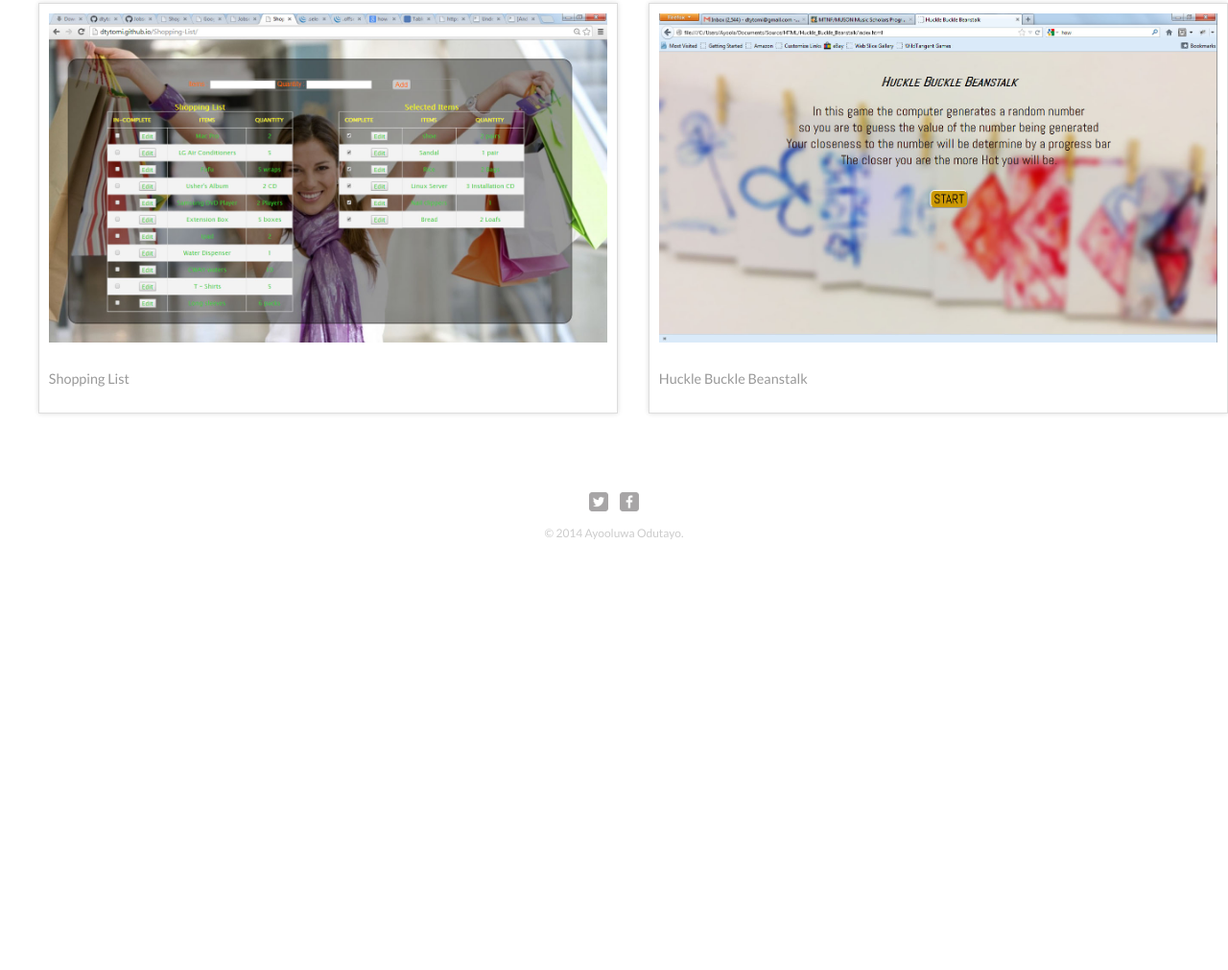
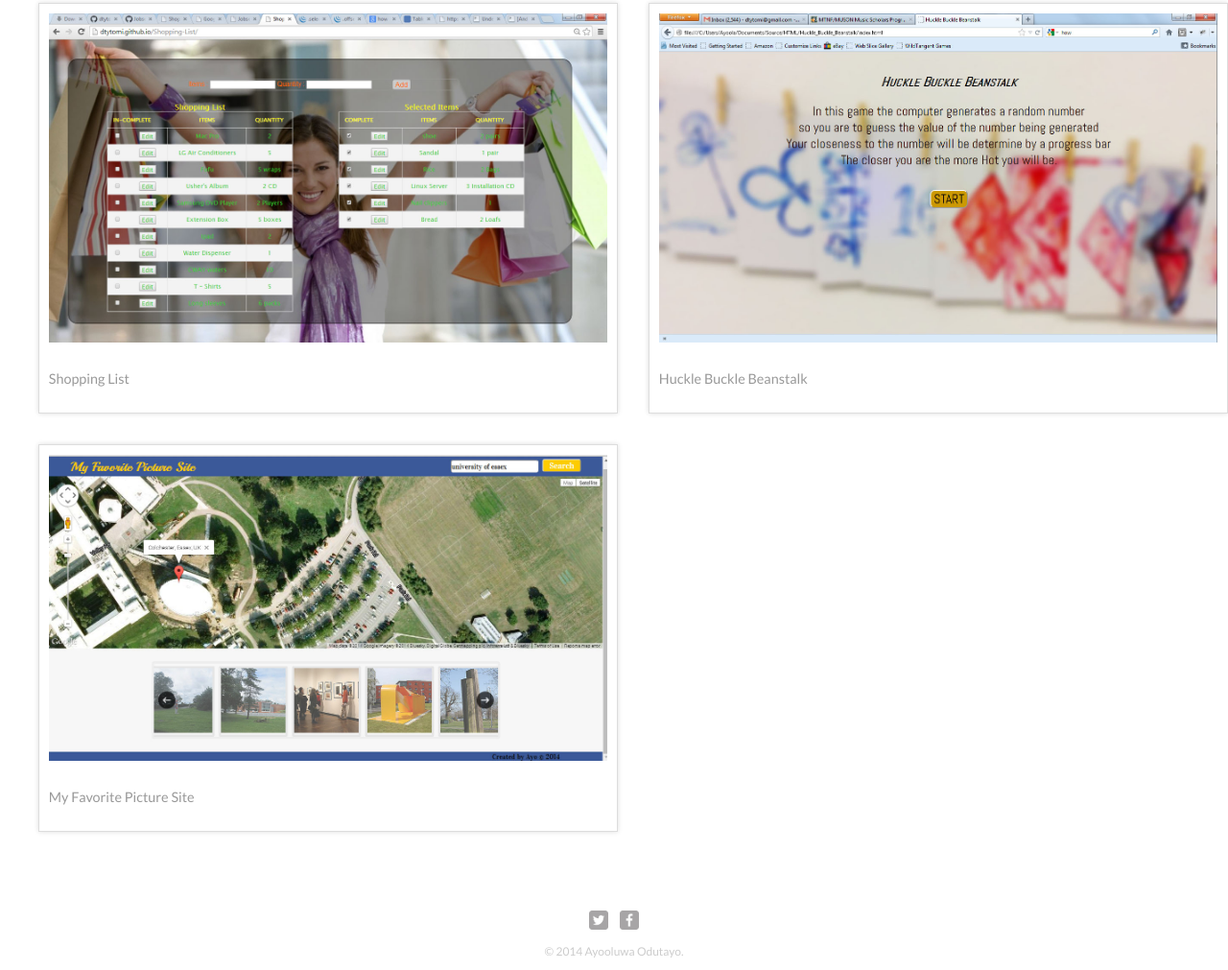
Before and after one commit to dtytomi/Portfolio, a plain HTML site: page index.html in a window 1280 px wide. Shown: the part 620-1631 px from the top of the page at 96% size. Before the commit the page ends 1195 px from the top, so only its background shows below. Drawn offline with Linux system fonts and the light colour scheme.

Commit message:
my new project update

```diff
--- a/index.html
+++ b/index.html
@@ -50,12 +50,12 @@
               <p>Huckle Buckle Beanstalk</p>
             </a>
           </li>
-          <!-- <li>
-            <a href="img/numbers-12.jpg">
-              <img src="img/numbers-12.jpg" alt="">
-              <p>Creating shapes using repetition.</p>
+          <li>
+            <a href="http://dtytomi.github.io/Flickr">
+              <img src="img/myFavourite.jpg" alt="">
+              <p>My Favorite Picture Site</p>
             </a>
-          </li> -->
+          </li>
         </ul>
       </section>
       <footer>
```
Also changed, not shown: img/myFavourite.jpg (added), img/myWebsite.jpg (added), 1 other file.
